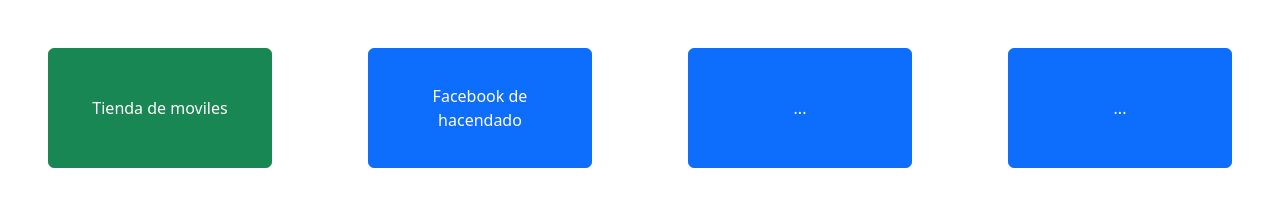
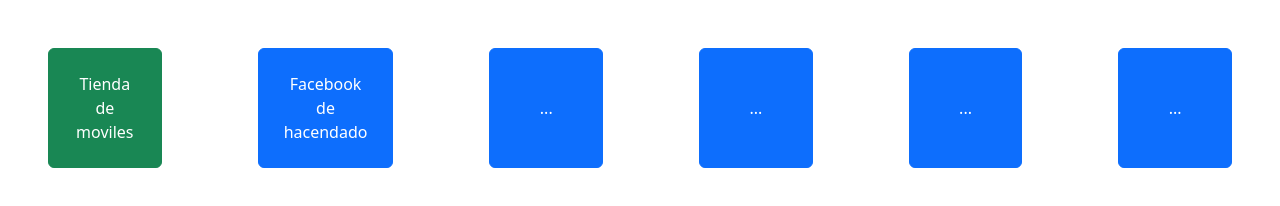
Before and after one commit to Jagoba90/jagoba90.github.io, a plain HTML site: page index.html in a window 1280 px wide. Drawn offline with nearby package versions, Linux system fonts and the light colour scheme.

Commit message:
Update index.html

```diff
--- a/index.html
+++ b/index.html
@@ -24,7 +24,14 @@
             <a href="#" class="btn d-flex justify-content-center align-items-center" style="text-decoration: none; color: white; width: 100%; height: 100%;">...</a>
         </button>
 
+        <button type="button" class="btn btn-primary m-5" style="width: 250px; height: 120px;">
+            <a href="#" class="btn d-flex justify-content-center align-items-center" style="text-decoration: none; color: white; width: 100%; height: 100%;">...</a>
+        </button>
 
+
+        <button type="button" class="btn btn-primary m-5" style="width: 250px; height: 120px;">
+            <a href="#" class="btn d-flex justify-content-center align-items-center" style="text-decoration: none; color: white; width: 100%; height: 100%;">...</a>
+        </button>
     </div>
 </body>
 </html>
```
